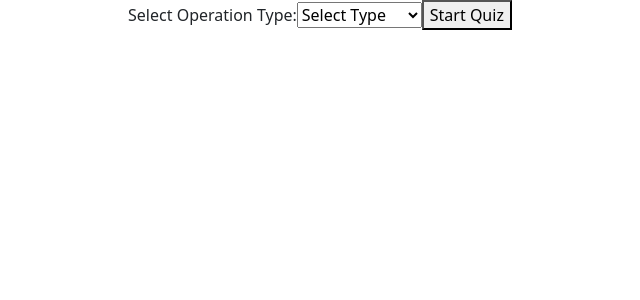
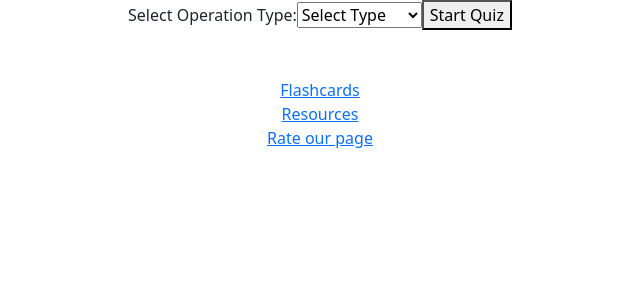
Before and after one commit to AJmints/IntelliJAC-LiftOff, a React (Create React App) app in the folder frontend_intellijac/intellijac-frontend/: page /quiz in a window 1280 px wide. Shown: the top 300 px of the page, without its empty margins (320-960 px from the left). Built offline with nearby package versions, Linux system fonts and the light colour scheme.

Commit message:
Added links in quiz page

```diff
--- a/frontend_intellijac/intellijac-frontend/src/components/QuizPage.js
+++ b/frontend_intellijac/intellijac-frontend/src/components/QuizPage.js
@@ -1,5 +1,6 @@
 import React, { useState } from 'react';
 import '../styles/QuizPage.css';
+import { Link } from "react-router-dom";
 
 const QuizPage = () => {
 
@@ -112,6 +113,15 @@ const QuizPage = () => {
             <option value='division'>Division</option>
           </select>
           <button onClick={() => setCurrentQuestion(1)}>Start Quiz</button>
+          <br></br>
+          <br></br>
+          <br></br>
+          <Link to={"/flashcards/addFlashcard"}>Flashcards</Link>
+          <br></br>
+          <Link to={"/resources"}>Resources</Link>
+          <br></br>
+          <Link to={"/rating"}>Rate our page</Link>
+          <br></br>
         </div>
       ) : (
         <>
```
